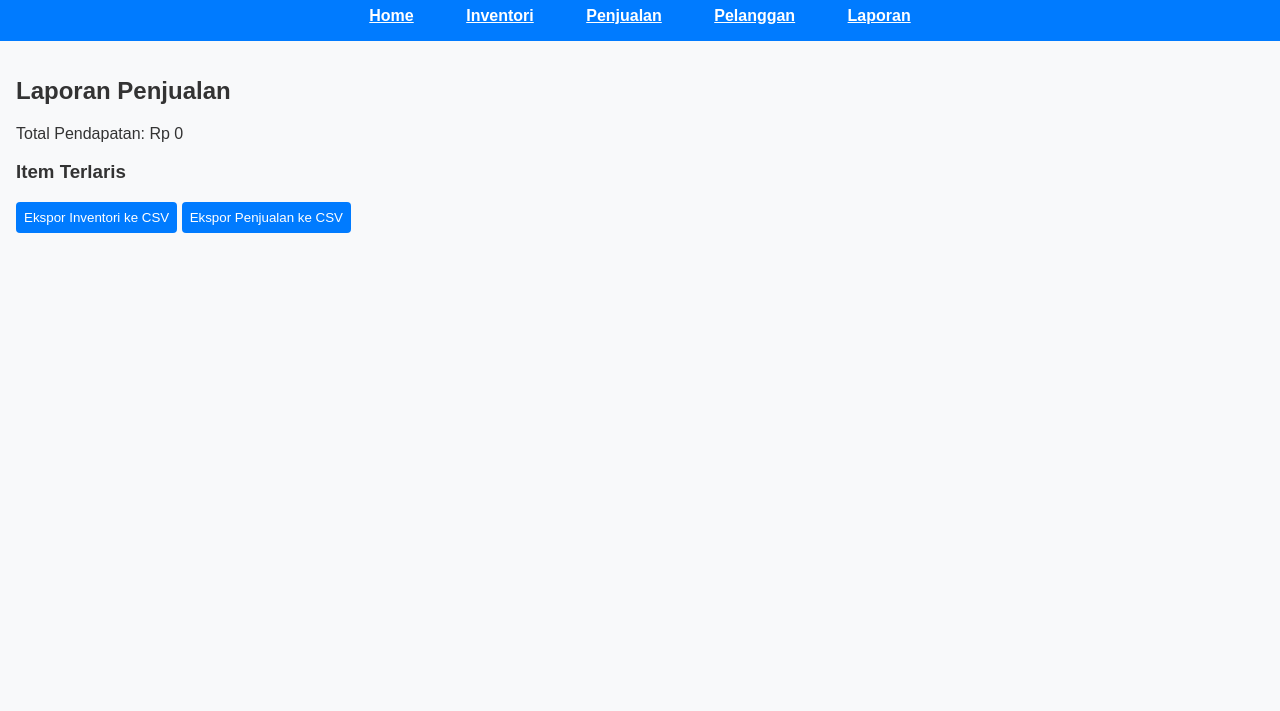
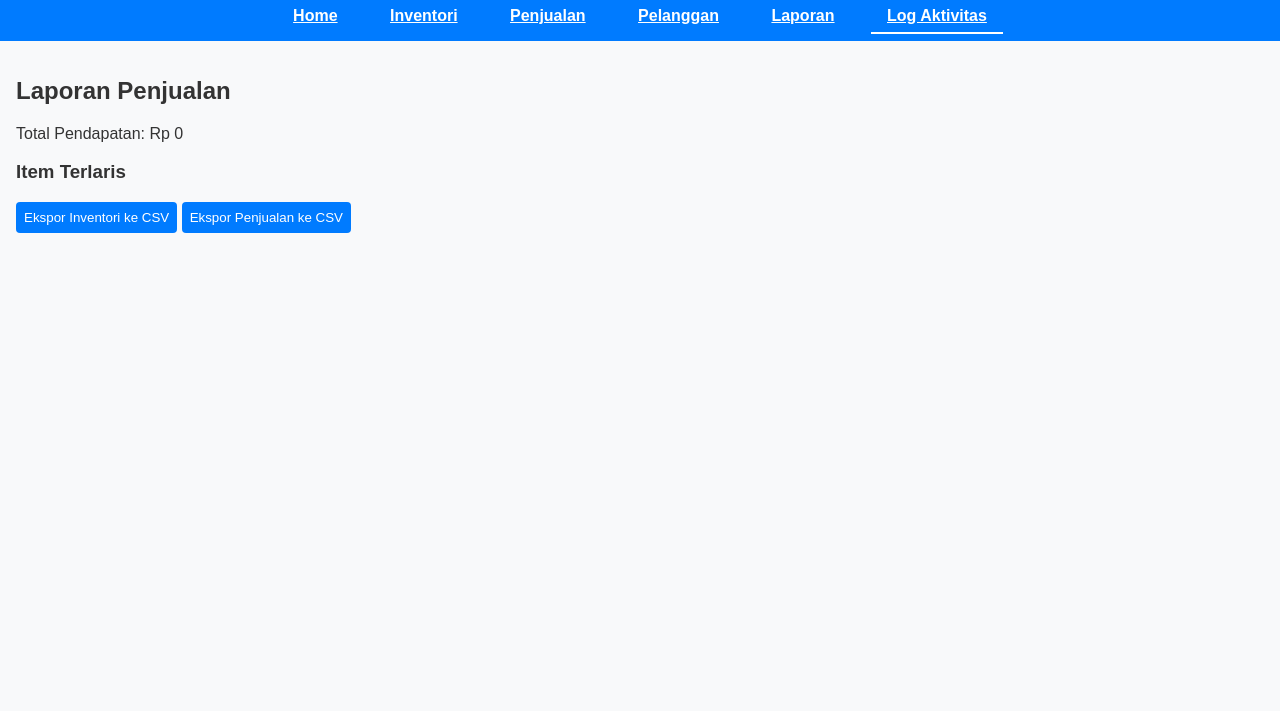
Before and after one commit to OmegaJastip/POS-JB-Motor, a plain HTML site: page pages/reports.html in a window 1280 px wide. Shown: the part 89-800 px from the top of the page. Drawn offline with Linux system fonts and the light colour scheme.

Commit message:
Update reports.html

```diff
--- a/pages/reports.html
+++ b/pages/reports.html
@@ -25,6 +25,7 @@
       <a href="sales.html" class="nav-btn">Penjualan</a>
       <a href="customers.html" class="nav-btn">Pelanggan</a>
       <a href="reports.html" class="nav-btn">Laporan</a>
+      <a href="logs.html" class="nav-btn active">Log Aktivitas</a>
     </nav>
   </header>
 
```
